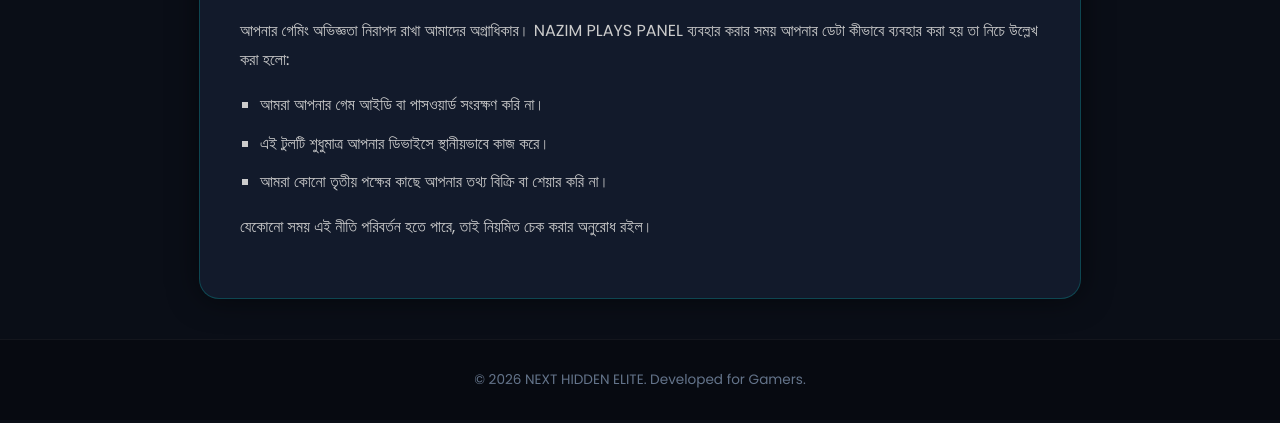
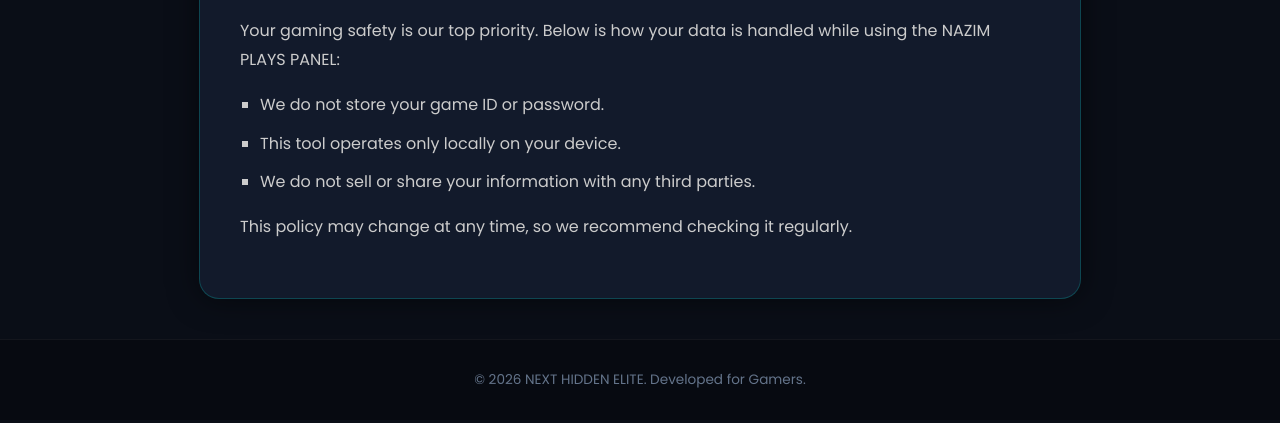
Before and after one commit to NEXTHIDDENELITE/NHE, a plain HTML site: page index.html in a window 1280 px wide. Both pictures are taken after a click on the link "Privacy". Shown: the part 323-746 px from the top of the page. Drawn offline with Linux system fonts and the light colour scheme.

Commit message:
Update index.html

```diff
--- a/index.html
+++ b/index.html
@@ -300,13 +300,13 @@
             if (type === 'privacy') {
                 title = `<h2 class="content-title"><i class="fa-solid fa-shield-halved"></i> Privacy Policy</h2>`;
                 body = `
-                    <p>আপনার গেমিং অভিজ্ঞতা নিরাপদ রাখা আমাদের অগ্রাধিকার। NAZIM PLAYS PANEL ব্যবহার করার সময় আপনার ডেটা কীভাবে ব্যবহার করা হয় তা নিচে উল্লেখ করা হলো:</p>
+                    <p>Your gaming safety is our top priority. Below is how your data is handled while using the NAZIM PLAYS PANEL:</p>
                     <ul>
-                        <li>আমরা আপনার গেম আইডি বা পাসওয়ার্ড সংরক্ষণ করি না।</li>
-                        <li>এই টুলটি শুধুমাত্র আপনার ডিভাইসে স্থানীয়ভাবে কাজ করে।</li>
-                        <li>আমরা কোনো তৃতীয় পক্ষের কাছে আপনার তথ্য বিক্রি বা শেয়ার করি না।</li>
+                        <li>We do not store your game ID or password.</li>
+                        <li>This tool operates only locally on your device.</li>
+                        <li>We do not sell or share your information with any third parties.</li>
                     </ul>
-                    <p>যেকোনো সময় এই নীতি পরিবর্তন হতে পারে, তাই নিয়মিত চেক করার অনুরোধ রইল।</p>
+                    <p> This policy may change at any time, so we recommend checking it regularly.</p>
                 `;
             } else if (type === 'disclaimer') {
                 title = `<h2 class="content-title"><i class="fa-solid fa-triangle-exclamation"></i> Disclaimer</h2>`;
```
